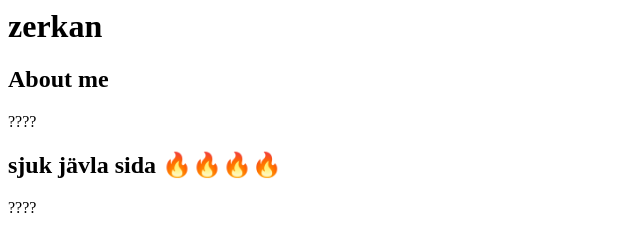
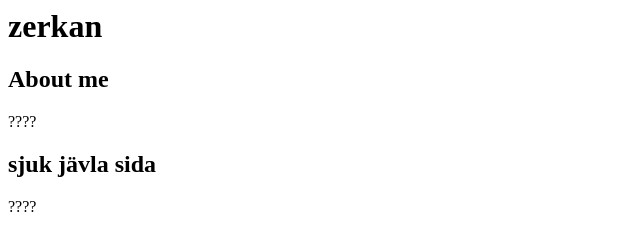
Before and after one commit to Zzzeeroo/website, a plain HTML site: page index.html in a window 1280 px wide. Shown: the whole page, without its empty margins (0-640 px from the left). Drawn offline with Linux system fonts and the light colour scheme.

Commit message:
Update index.html

```diff
--- a/index.html
+++ b/index.html
@@ -8,7 +8,7 @@
         <p>
             ????
         </p>
-        <h2>sjuk jävla sida 🔥🔥🔥🔥</h2>
+        <h2>sjuk jävla sida</h2>
         <p>
             ????
         </p>
```
